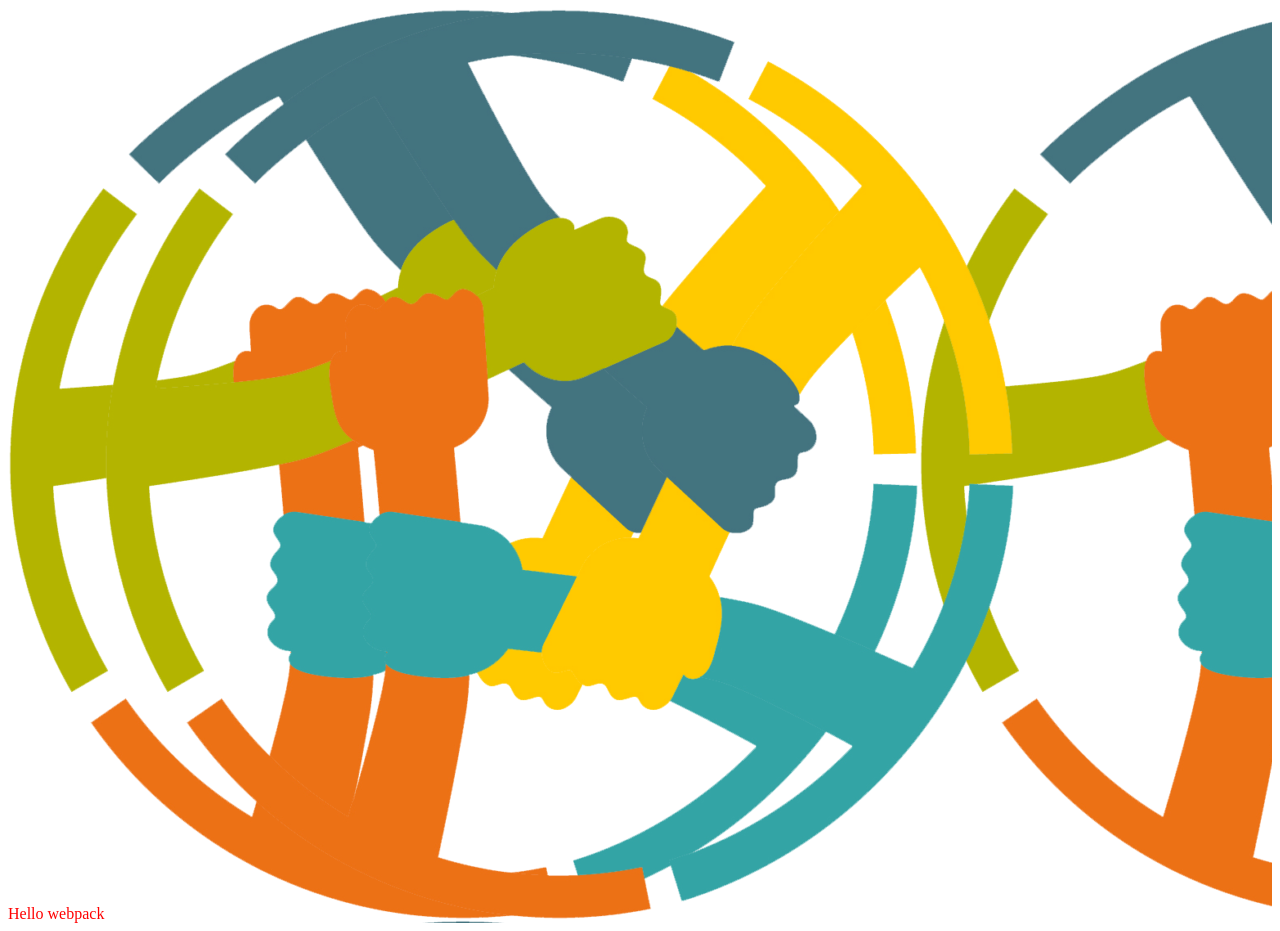
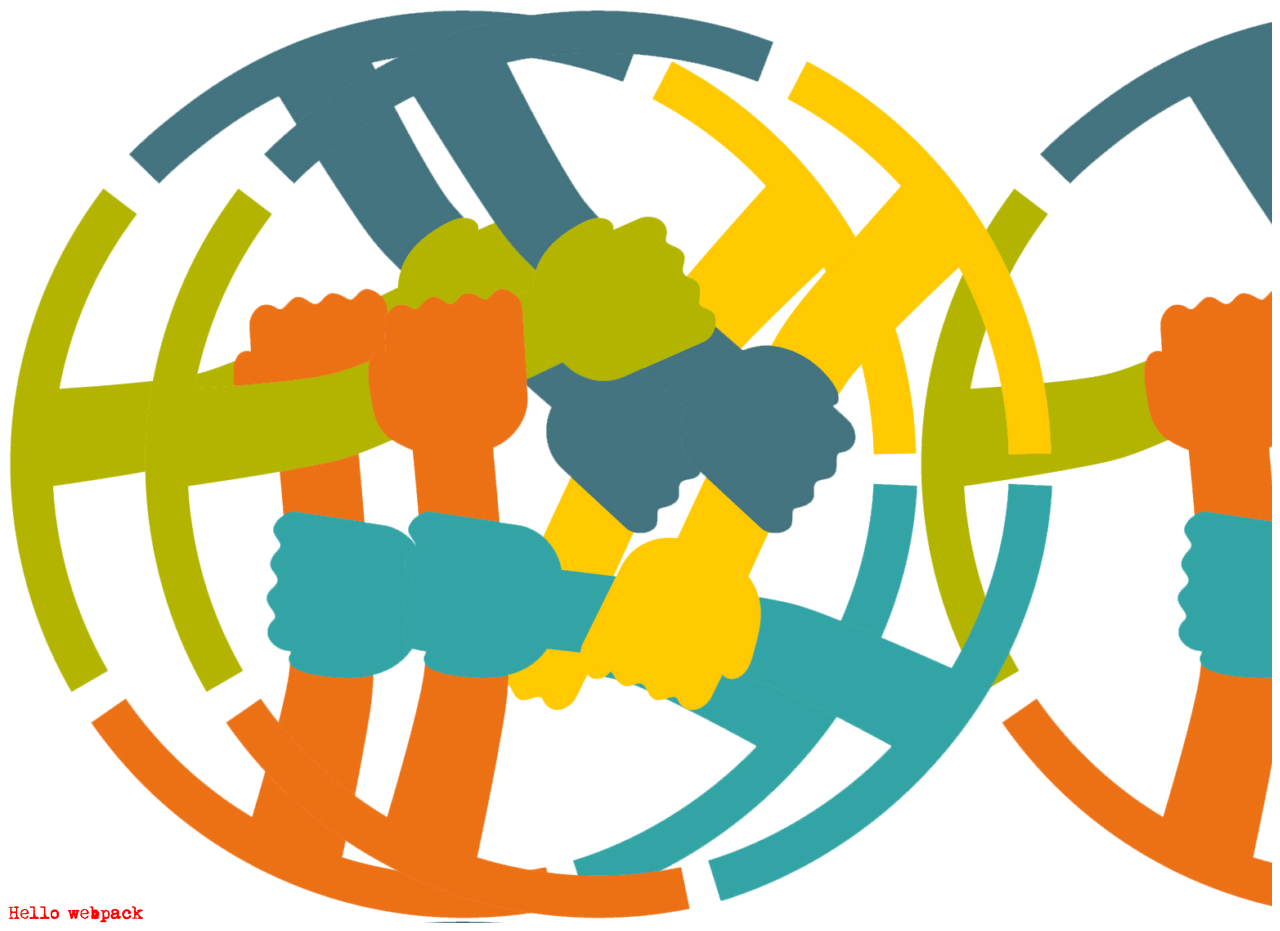
Before and after one commit to RemmySpicy/webpack-demo, a website built with webpack: page dist/index.html in a window 1280 px wide. Built offline with Linux system fonts and the light colour scheme.

Commit message:
Add image and font to page

```diff
--- a/package.json
+++ b/package.json
@@ -12,9 +12,11 @@
   "license": "ISC",
   "devDependencies": {
     "css-loader": "^6.7.1",
+    "csv-loader": "^3.0.5",
     "style-loader": "^3.3.1",
     "webpack": "^5.74.0",
-    "webpack-cli": "^4.10.0"
+    "webpack-cli": "^4.10.0",
+    "xml-loader": "^1.2.1"
   },
   "dependencies": {
     "lodash": "^4.17.21"
--- a/src/index.js
+++ b/src/index.js
@@ -19,4 +19,6 @@
   return element;
 }
 
+console.log(myName('Remilekun'));
+
 document.body.appendChild(component());
--- a/src/style.css
+++ b/src/style.css
@@ -1,4 +1,13 @@
+@font-face {
+  font-family: "MyFont";
+  src: url("./fonts/my-font.woff2") format("woff2"),
+    url("./fonts/my-font.woff") format("woff");
+  font-weight: 600;
+  font-style: normal;
+}
+
 .hello {
   color: red;
-  background: url('./icon.png');
+  font-family: 'MyFont';
+  background: url("./icon.png");
 }
--- a/webpack.config.js
+++ b/webpack.config.js
@@ -16,6 +16,10 @@
         test: /\.(png|svg|jpg|jpeg|gif)$/i,
         type: 'asset/resource',
       },
+      {
+        test: /\.(woff|woff2|eot|ttf|otf)$/i,
+        type: 'asset/resource',
+      },
     ],
   },
 };
```
Also changed, not shown: dist/1f78167c70f9ffc280a3.png (added), dist/7606d98a1fb155602306.woff2 (added), dist/ba41d062d5716372c581.woff (added), dist/bundle.js, src/fonts/my-font.woff (added), src/fonts/my-font.woff2 (added), 1 other file.
